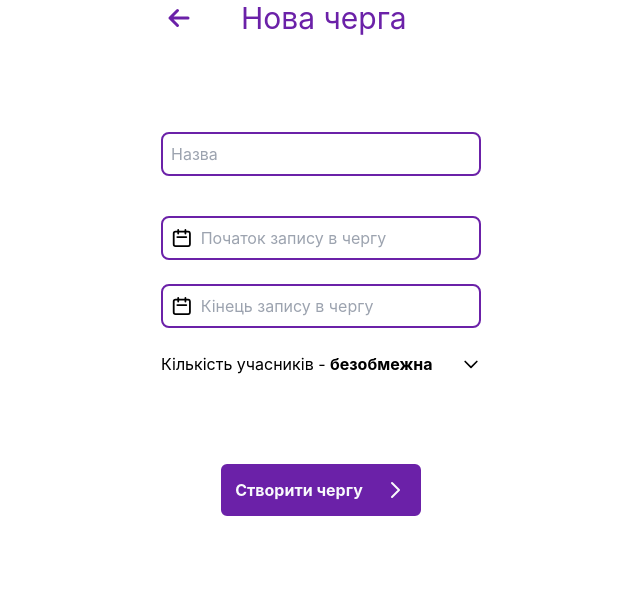
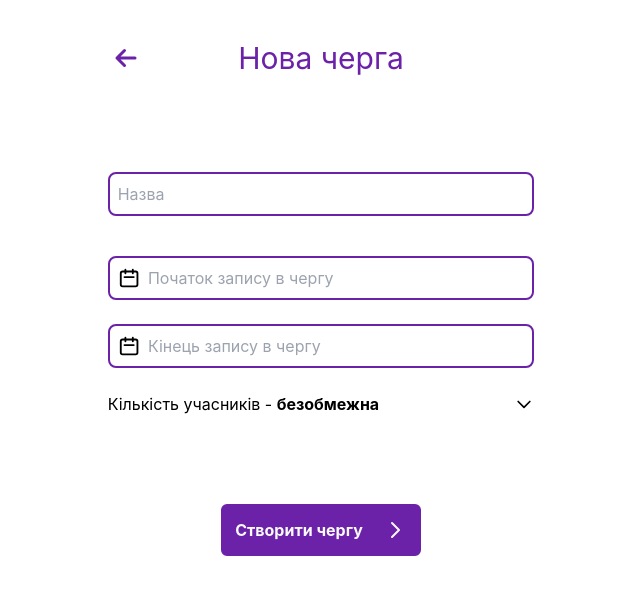
Before and after one commit to iQueue-solutions/iQueue-front, a Next.js app: page /create-queue in a window 1280 px wide. Shown: the top 594 px of the page, without its empty margins (319-959 px from the left). Built offline with nearby package versions, Linux system fonts and the light colour scheme.

Commit message:
Added adaptability

```diff
--- a/components/CreateQueueHeading.jsx
+++ b/components/CreateQueueHeading.jsx
@@ -2,9 +2,9 @@ import { Heading } from "./Heading";
 
 export const CreateQueueHeading = ({ children, icon }) => {
  return (
-  <div className="flex w-1/4 text-purple-800">
-   <button className="basis-1/4">{icon}</button>
-   <Heading>{children}</Heading>
+  <div className="w-10/12 md:w-1/3 text-purple-800">
+   <button className="absolute hover:text-purple-400">{icon}</button>
+   <Heading className="text-center">{children}</Heading>
   </div>
  );
 };
--- a/components/DropdownInput.jsx
+++ b/components/DropdownInput.jsx
@@ -1,5 +1,5 @@
 import { useState } from "react";
-import {Input} from "./Input";
+import { Input } from "./Input";
 
 export const DropdownInput = ({ icon, title }) => {
  const [outDropdown, setOutDropdown] = useState("безобмежна");
@@ -7,18 +7,26 @@ export const DropdownInput = ({ icon, title }) => {
 
  const toggle = () => setOpen(!open);
 
- const handleInput = (e) => e.target.value == "" ? setOutDropdown("безобмежна") : setOutDropdown(e.target.value);
+ const handleInput = (e) =>
+  e.target.value == ""
+   ? setOutDropdown("безобмежна")
+   : setOutDropdown(e.target.value);
 
  return (
-  <div className="w-1/4">
-   <div className="flex justify-between mb-2 cursor-pointer" onClick={() => {toggle();}}>
+  <div className="w-10/12 lg:w-1/3">
+   <div
+    className="flex justify-between mb-2 cursor-pointer"
+    onClick={() => {
+     toggle();
+    }}
+   >
     <div>
      {title}
      <b>{outDropdown}</b>
     </div>
     {icon}
    </div>
-   <div className="absolute w-1/4">
+   <div className="absolute w-10/12 lg:w-1/3">
     {open && <Input handleInput={handleInput} placeholder="Кількість" />}
    </div>
   </div>
--- a/components/Heading.jsx
+++ b/components/Heading.jsx
@@ -1,3 +1,3 @@
 export const Heading = ({ children }) => {
- return <h1 className="text-2xl md:text-3xl text-center">{children}</h1>;
+ return <h1 className="text-3xl md:text-3xl text-center">{children}</h1>;
 };
--- a/components/QueueCreationForm.jsx
+++ b/components/QueueCreationForm.jsx
@@ -1,13 +1,13 @@
-import {Input} from "./Input";
-import {CalendarIcon} from "@heroicons/react/outline";
+import { Input } from "./Input";
+import { CalendarIcon } from "@heroicons/react/outline";
 
 export const QueueCreationForm = () => {
-  const calendarIcon = <CalendarIcon className='w-5 md:w-6 mr-2' />;
-  return (
-    <form className="w-1/4 mt-24">
-      <Input placeholder="Назва" />
-      <Input icon={calendarIcon} placeholder="Початок запису в чергу" />
-      <Input icon={calendarIcon} placeholder="Кінець запису в чергу" />
-    </form>
-  )
-}
+ const calendarIcon = <CalendarIcon className="w-5 md:w-6 mr-2" />;
+ return (
+  <form className="w-10/12 lg:w-1/3 mt-24">
+   <Input placeholder="Назва" />
+   <Input icon={calendarIcon} placeholder="Початок запису в чергу" />
+   <Input icon={calendarIcon} placeholder="Кінець запису в чергу" />
+  </form>
+ );
+};
--- a/pages/create-queue.js
+++ b/pages/create-queue.js
@@ -5,8 +5,8 @@ import {DropdownInput} from '../components/DropdownInput'
 import {ChevronRightIcon, ChevronDownIcon, ArrowSmLeftIcon} from "@heroicons/react/outline";
 
 const CreateQueue = () => (
-  <div className='flex flex-col items-center'>
-    <CreateQueueHeading icon={<ArrowSmLeftIcon className='w-5 md:w-9' />}>Нова черга</CreateQueueHeading>
+  <div className='flex flex-col items-center mt-10'>
+    <CreateQueueHeading icon={<ArrowSmLeftIcon className='w-8 md:w-9' />}>Нова черга</CreateQueueHeading>
     <QueueCreationForm />
     <DropdownInput icon={<ChevronDownIcon className='w-5' />} title="Кількість учасників - " />
     <Button icon={<ChevronRightIcon className='w-5 md:w-6' />} color="purple" variant="solid">Створити чергу</Button>
```
